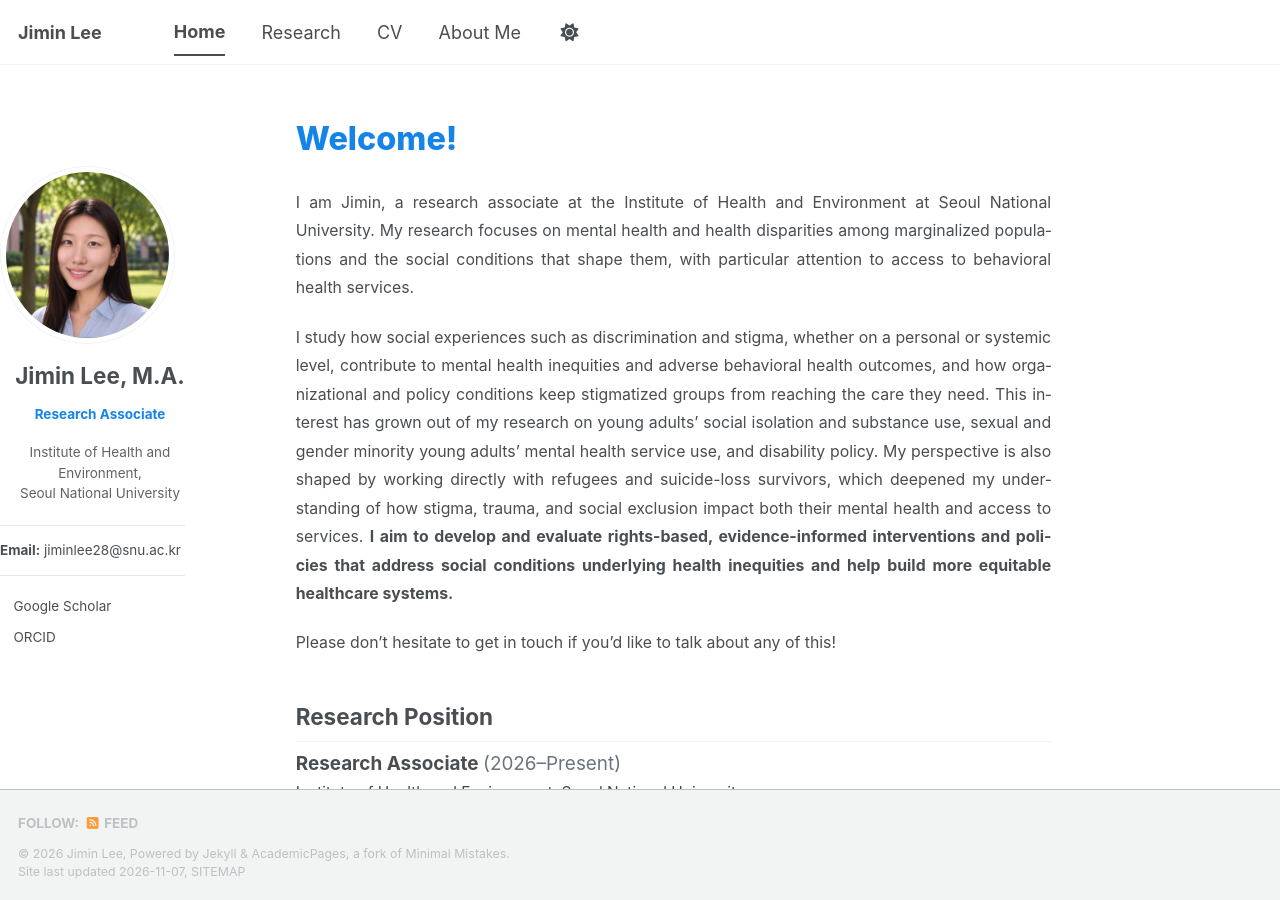
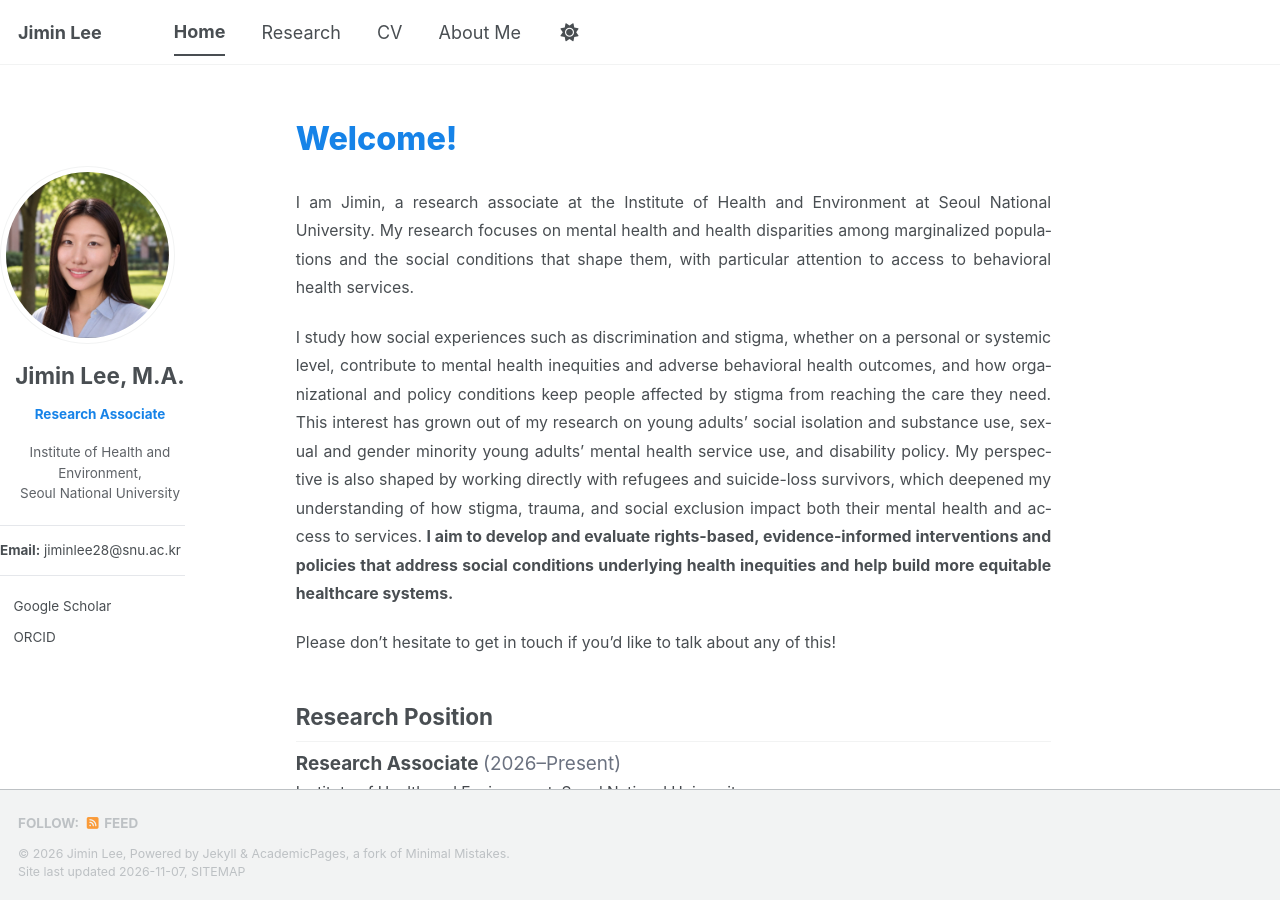
Before and after one commit to jiminlee-research/jiminlee-research.github.io, a Jekyll site: the page built from _pages/about.md, in a window 1280 px wide and 900 px high. Built offline with Jekyll 4.4.1, drawn with Linux system fonts in a browser that asks for light colours; a style sheet for code colours, icons or effects is not loaded.

Commit message:
Use person-centered wording in home page intro
Co-Authored-By: Claude Opus 5.5 <noreply@anthropic.com>
Claude-Session: https://claude.ai/code/session_01PcjxNfDHwsJtJ6agebrJHV

```diff
--- a/_pages/about.md
+++ b/_pages/about.md
@@ -38,7 +38,7 @@ author_profile: true
 
 I am Jimin, a research associate at the Institute of Health and Environment at Seoul National University. My research focuses on mental health and health disparities among marginalized populations and the social conditions that shape them, with particular attention to access to behavioral health services.
 
-I study how social experiences such as discrimination and stigma, whether on a personal or systemic level, contribute to mental health inequities and adverse behavioral health outcomes, and how organizational and policy conditions keep stigmatized groups from reaching the care they need. This interest has grown out of my research on young adults' social isolation and substance use, sexual and gender minority young adults' mental health service use, and disability policy. My perspective is also shaped by working directly with refugees and suicide-loss survivors, which deepened my understanding of how stigma, trauma, and social exclusion impact both their mental health and access to services. **I aim to develop and evaluate rights-based, evidence-informed interventions and policies that address social conditions underlying health inequities and help build more equitable healthcare systems.**
+I study how social experiences such as discrimination and stigma, whether on a personal or systemic level, contribute to mental health inequities and adverse behavioral health outcomes, and how organizational and policy conditions keep people affected by stigma from reaching the care they need. This interest has grown out of my research on young adults' social isolation and substance use, sexual and gender minority young adults' mental health service use, and disability policy. My perspective is also shaped by working directly with refugees and suicide-loss survivors, which deepened my understanding of how stigma, trauma, and social exclusion impact both their mental health and access to services. **I aim to develop and evaluate rights-based, evidence-informed interventions and policies that address social conditions underlying health inequities and help build more equitable healthcare systems.**
 
 Please don't hesitate to get in touch if you'd like to talk about any of this!
 
```
